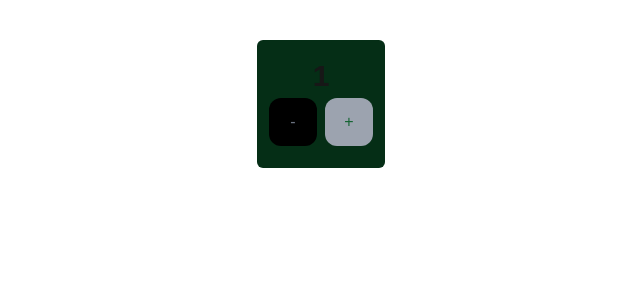
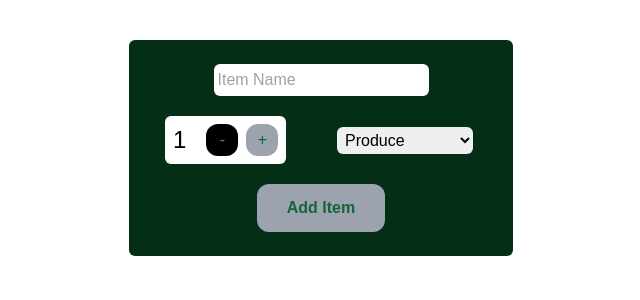
Before and after one commit to LunaroySimon/cprg306-assignments, a Next.js app: page /week-5 in a window 1280 px wide. Shown: the top 300 px of the page, without its empty margins (319-959 px from the left). Built offline with nearby package versions, Linux system fonts and the light colour scheme.

Commit message:
Form Completion Lab5 Done

```diff
--- a/app/week-5/new-item.js
+++ b/app/week-5/new-item.js
@@ -8,8 +8,8 @@ export default function NewItem() {
 
     const submitHandler = (event) => {
         event.preventDefault();
-        const item = Item(name, quantity, category);
-        console.log(item);
+        const newItem = {name, quantity, category};
+        console.log(newItem);
         alert(`Added item: ${name}, quantity: ${quantity}, category: ${category}`);
         reset();
     };
@@ -35,13 +35,33 @@ export default function NewItem() {
     };
 
     return (
-        <div className="flex justify-center items-center flex-col  bg-green-950 h-32 w-32 rounded-md">
-            <label className=" font-bold text-3xl"> {quantity} </label>
-            <div>
-                <button disabled={quantity === 1} className="m-1 bg-gray-400 text-green-800 rounded-xl h-12 w-12  disabled:bg-black disabled:text-gray-500" onClick={decrement}>-</button>
-                <button disabled={quantity === 20} className="m-1 bg-gray-400 text-green-800 rounded-xl h-12 w-12 disabled:bg-black disabled:text-gray-500"  onClick={increment}>+</button>
+        <form onSubmit={submitHandler} className="flex justify-center items-center flex-col  bg-green-950 p-5 w-full max-w-sm rounded-md">
+            <input type="text" required value={name} onChange={(event) => setName(event.target.value)} placeholder="Item Name" className="m-1 p-1 rounded-md text-black"/>
+            <div className="flex justify-between items-center rounded-md p-4 w-full">
+                <div className="flex justify-between p-2 bg-white text-black rounded-md">
+                    <label className=" font-medium text-2xl mr-5"> {quantity} </label>
+                    <div className="flex">
+                        <button type="button" disabled={quantity === 1} className="mr-1 bg-gray-400 text-green-800 rounded-xl h-8 w-8  disabled:bg-black disabled:text-gray-500" onClick={decrement}>-</button>
+                        <button type="button" disabled={quantity === 20} className="ml-1 bg-gray-400 text-green-800 rounded-xl h-8 w-8 disabled:bg-black disabled:text-gray-500"  onClick={increment}>+</button>
+                    </div>
+                </div>
+                <select value={category} onChange={(event) => setCategory(event.target.value)} className="m-1 p-1 rounded-md text-black">
+                    <option value="produce">Produce</option>
+                    <option value="dairy">Dairy</option>
+                    <option value="bakery">Bakery</option>
+                    <option value="meat">Meat</option>
+                    <option value="frozen foods">Frozen Foods</option>
+                    <option value="canned goods">Canned Goods</option>
+                    <option value="dry goods">Dry Goods</option>
+                    <option value="beverages">Beverages</option>
+                    <option value="snacks">Snacks</option>
+                    <option value="household">Household</option>
+                    <option value="other">Other</option>
+                </select>
             </div>
-        </div>
+
+            <button type="submit" className="m-1 bg-gray-400 text-green-800 rounded-xl h-12 w-32 font-semibold">Add Item</button>
+        </form>
     );
 
  }
```
